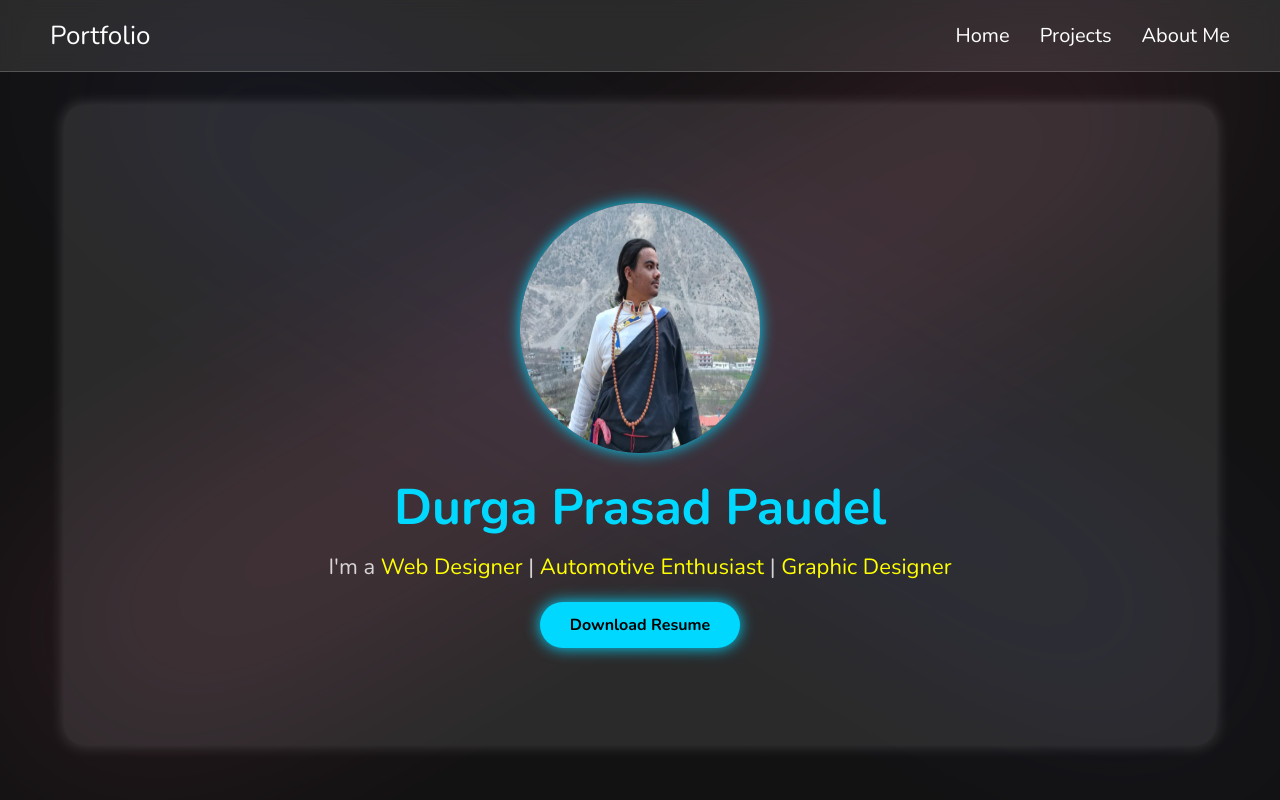
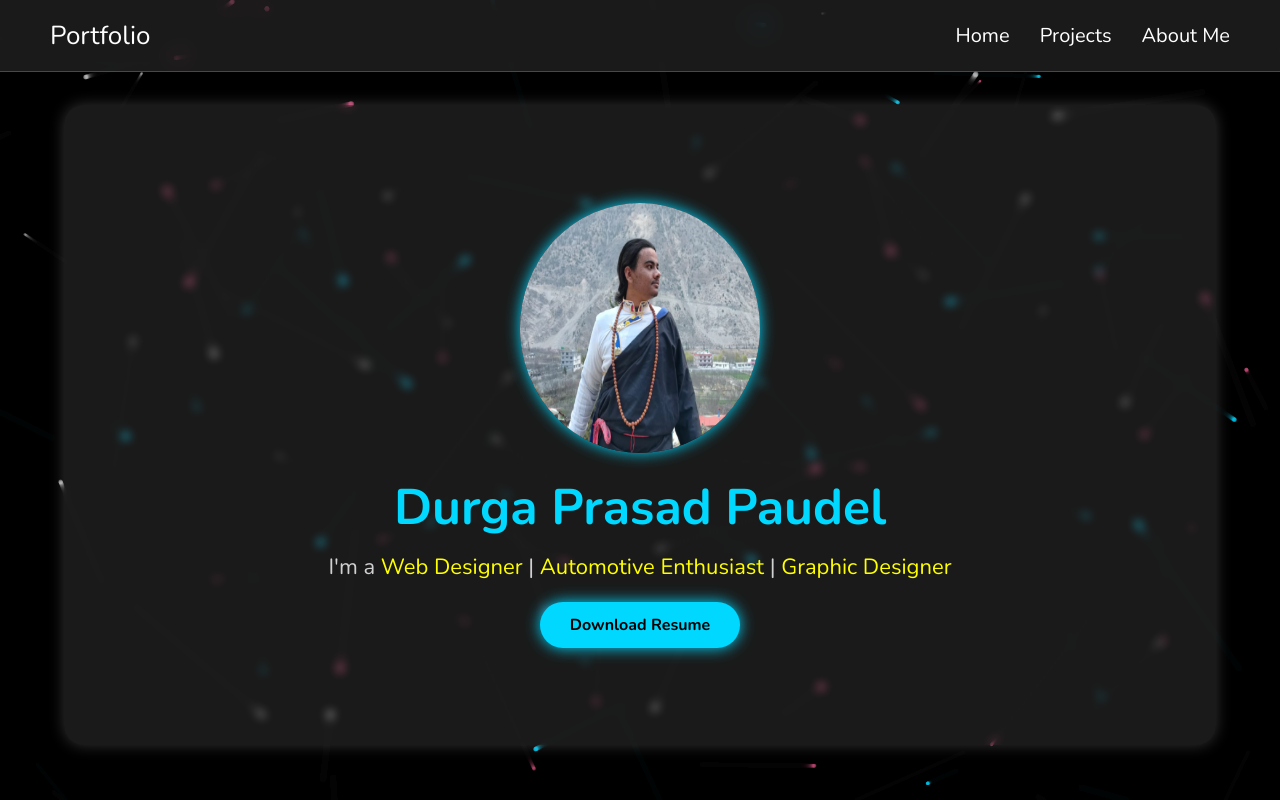
Before and after one commit to Prajwal8112/Durga-s-Portfolio, a website: page index.html in a window 1280 px wide. Shown: the top 800 px of the page. Drawn offline with nearby package versions, Linux system fonts and the light colour scheme.

Commit message:
Add files via upload

```diff
--- a/home.js
+++ b/home.js
@@ -30,3 +30,85 @@ function showCertificate(imageSrc1, imageSrc2) {
         </html>
     `);
 }
+
+
+const canvas = document.getElementById("glowCanvas");
+const ctx = canvas.getContext("2d");
+
+canvas.width = window.innerWidth;
+canvas.height = window.innerHeight;
+
+let particlesArray = [];
+const numParticles = 100;
+
+const colors = [
+  'rgba(0, 216, 255, 0.4)',  // Neon Cyan
+  'rgba(255, 255, 255, 0.2)', // Soft White
+  'rgba(224, 86, 136, 0.3)'   // Magenta Glow
+];
+
+// Particle class
+class Particle {
+  constructor() {
+    this.reset();
+  }
+
+  reset() {
+    this.x = Math.random() * canvas.width;
+    this.y = Math.random() * canvas.height;
+    this.radius = Math.random() * 2 + 1;
+    this.color = colors[Math.floor(Math.random() * colors.length)];
+    this.speedX = Math.random() * 1 - 0.5;
+    this.speedY = Math.random() * 1 - 0.5;
+  }
+
+  update() {
+    this.x += this.speedX;
+    this.y += this.speedY;
+
+    if (
+      this.x < 0 || this.x > canvas.width ||
+      this.y < 0 || this.y > canvas.height
+    ) {
+      this.reset();
+    }
+  }
+
+  draw() {
+    ctx.beginPath();
+    ctx.fillStyle = this.color;
+    ctx.arc(this.x, this.y, this.radius, 0, Math.PI * 2);
+    ctx.fill();
+  }
+}
+
+// Create particles
+function initParticles() {
+  particlesArray = [];
+  for (let i = 0; i < numParticles; i++) {
+    particlesArray.push(new Particle());
+  }
+}
+
+// Animate
+function animate() {
+  ctx.fillStyle = "rgba(0, 0, 0, 0.1)"; // trail effect
+  ctx.fillRect(0, 0, canvas.width, canvas.height);
+
+  for (let i = 0; i < particlesArray.length; i++) {
+    particlesArray[i].update();
+    particlesArray[i].draw();
+  }
+
+  requestAnimationFrame(animate);
+}
+
+// Responsive canvas
+window.addEventListener("resize", () => {
+  canvas.width = window.innerWidth;
+  canvas.height = window.innerHeight;
+  initParticles();
+});
+
+initParticles();
+animate();
--- a/index.html
+++ b/index.html
@@ -17,6 +17,23 @@
             background: #121212;
             color: white;
         }
+
+        #glowCanvas {
+            position: fixed;
+            top: 0;
+            left: 0;
+            z-index: -1;
+            width: 100vw;
+            height: 100vh;
+        }
+
+        .content {
+            position: relative;
+            z-index: 1;
+            color: white;
+            text-align: center;
+            padding-top: 20%;
+        }
         .navbar {
             display: flex;
             flex-wrap: wrap;
@@ -24,7 +41,7 @@
             align-items: center;
             padding: 10px 50px;
             background: rgba(255, 255, 255, 0.1);
-            backdrop-filter: blur(10px);
+            backdrop-filter: blur(15px);
             position: fixed;
             width: 100vw;
             height: 9vh;
@@ -73,6 +90,7 @@
             width: 90%;
             max-width: 1200px;
             background: rgba(255, 255, 255, 0.1);
+            backdrop-filter: blur(5px);
             border-radius: 20px;
             margin-top: 50px;
             padding: 40px;
@@ -183,6 +201,7 @@
             justify-content: center;
             border-radius: 15px;
             box-shadow: 0px 0px 15px rgba(255, 255, 255, 0.2);
+            backdrop-filter: blur(5px);
             transition: 0.3s;
             text-align: center;
             font-size: 21px;
@@ -345,6 +364,8 @@
     </style>
 </head>
 <body>
+    <canvas id="glowCanvas"></canvas>
+
     <nav class="navbar">
         <div style="font-size: 26px;">Portfolio</div>
         <div class="nav-links">
@@ -384,14 +405,14 @@
                 <img src="./html.png" alt="error">
                 <span>Web Designing</span>
                 <div class="overlay">
-                    <button onclick="showCertificate('certificate1.jpg')"><a href="./certificate1.jpg">View Certificate</a></button>
+                    <button onclick="showCertificate('certificate1.jpg')">View Certificate</button>
                 </div>
             </div>
             <div class="skill-card">
                 <img src="./css.png" alt="error">
                 <span>Block Programming</span>
                 <div class="overlay">
-                    <button onclick="showCertificate('certificate2.jpg')"><a href="">View Certificate</a></button>
+                    <button onclick="showCertificate('certificate2.jpg')">View Certificate</button>
                 </div>
             </div>
         </div>
@@ -404,7 +425,7 @@
         <p>&copy; 2025 Durga Prasad Paudel. All Rights Reserved.</p>
     </footer>
 
-    <script src="./js/script.js"></script>
+    <script src="./home.js"></script>
 
 </body>
 </html>
```
Also changed, not shown: About.html (+22 -0 lines), Projects.html (+20 -0 lines).
